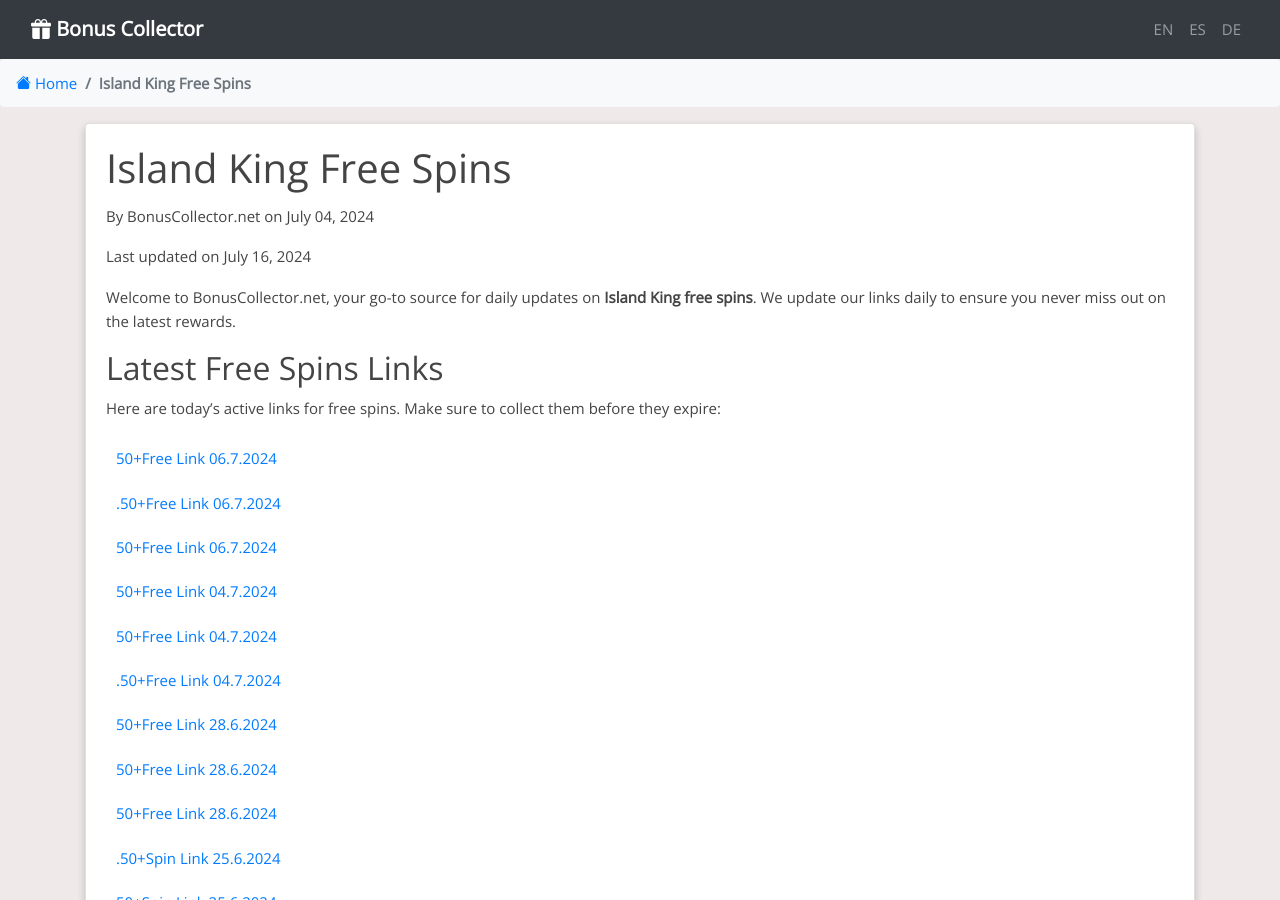
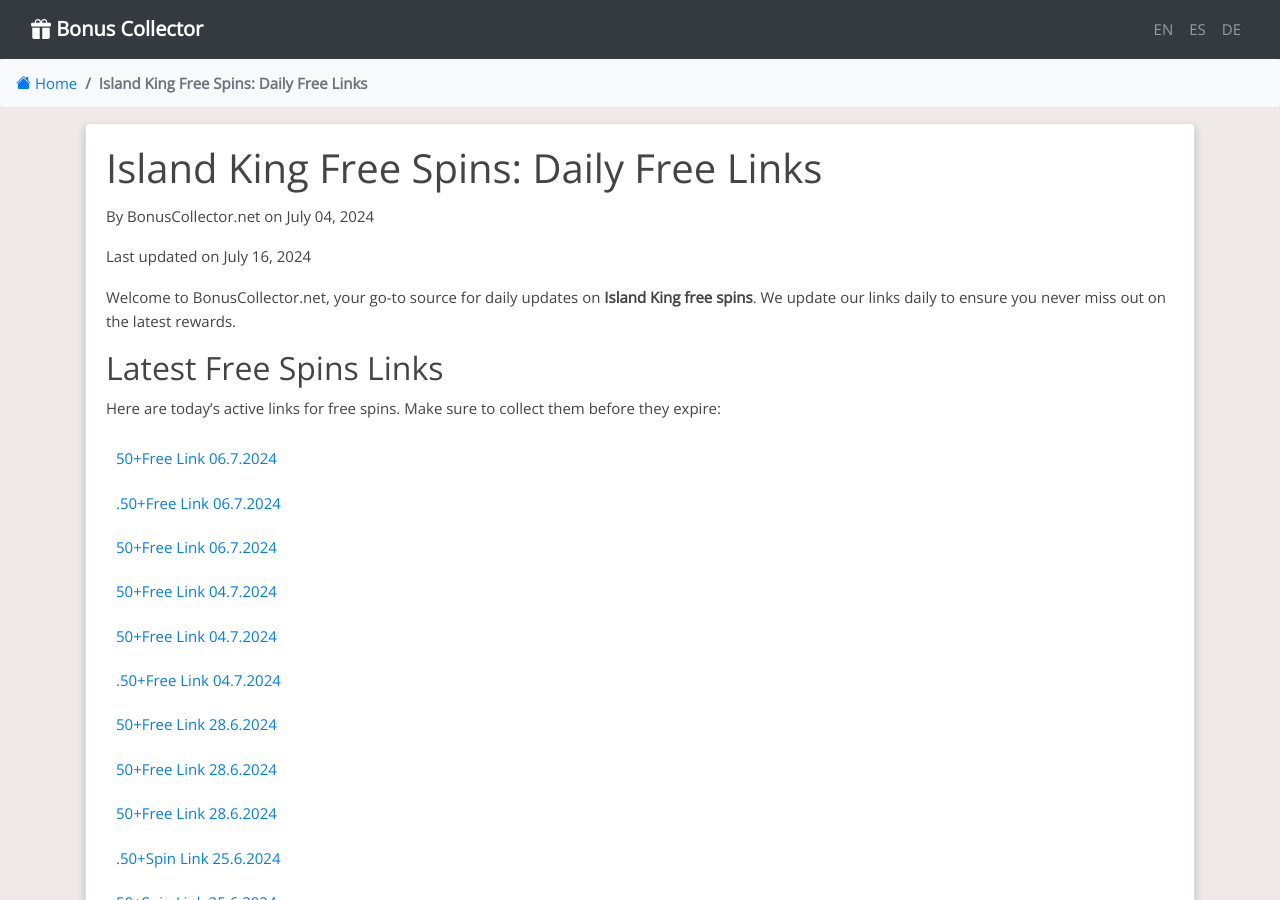
Before and after one commit to Prollad99/bs-net, a Jekyll site: the page built from _posts/2024-07-04-island-king.md, in a window 1280 px wide and 900 px high. Built offline with Jekyll 4.4.1, drawn with Linux system fonts in a browser that asks for light colours; nearby versions of some CDN libraries; comment, search, counter and statistics services are not loaded; some of the changed text lies outside the part shown.

Commit message:
Update 2024-07-04-island-king.md

```diff
--- a/_posts/2024-07-04-island-king.md
+++ b/_posts/2024-07-04-island-king.md
@@ -1,6 +1,6 @@
 ---
 layout: post
-title: "Island King Free Spins"
+title: "Island King Free Spins: Daily Free Links"
 date: 2024-07-04
 tags: [Island King, free spins, daily rewards, game tips]
 author: BonusCollector.net
```
